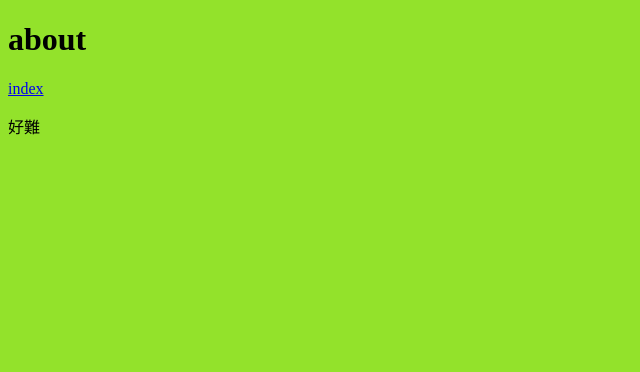
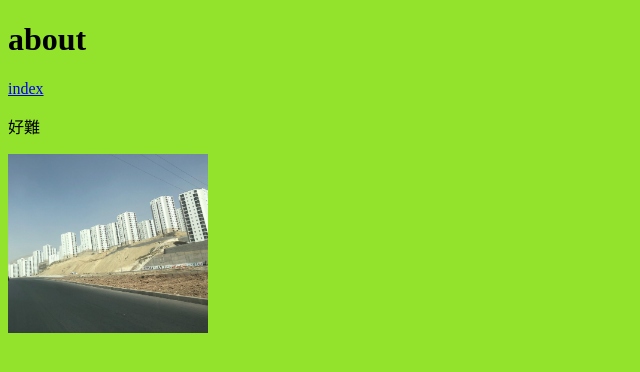
Before and after one commit to chioujingyao/new-project, a plain HTML site: page about.html in a window 1280 px wide. Shown: the whole page, without its empty margins (0-640 px from the left). Drawn offline with Linux system fonts and the light colour scheme.

Commit message:
插入影像‘ git push git init git status git commit -m插入影像‘

```diff
--- a/about.html
+++ b/about.html
@@ -11,5 +11,6 @@
     <h1>about</h1>
     <a href="./index.html">index</a>
     <p>好難</p>
+    <img src="./image/IMG_7538.JPG" alt="" width="200px" height="auto">
 </body>
 </html>
```
Also changed, not shown: index.html (+3 -1 lines), image/IMG_7538.JPG (added), image/截圖 2023-03-21 下午7.28.02.png (added).
